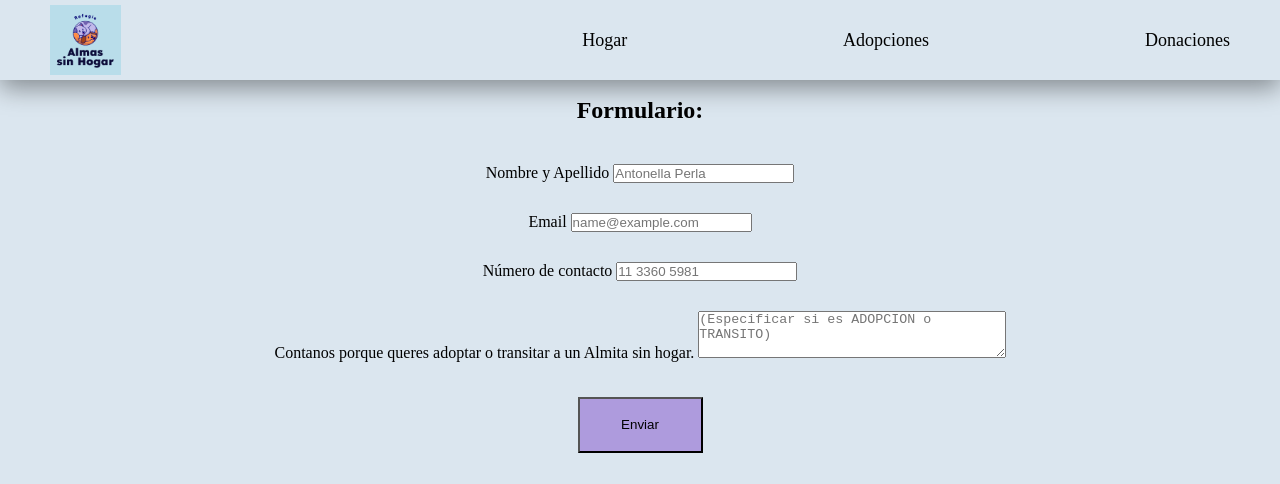
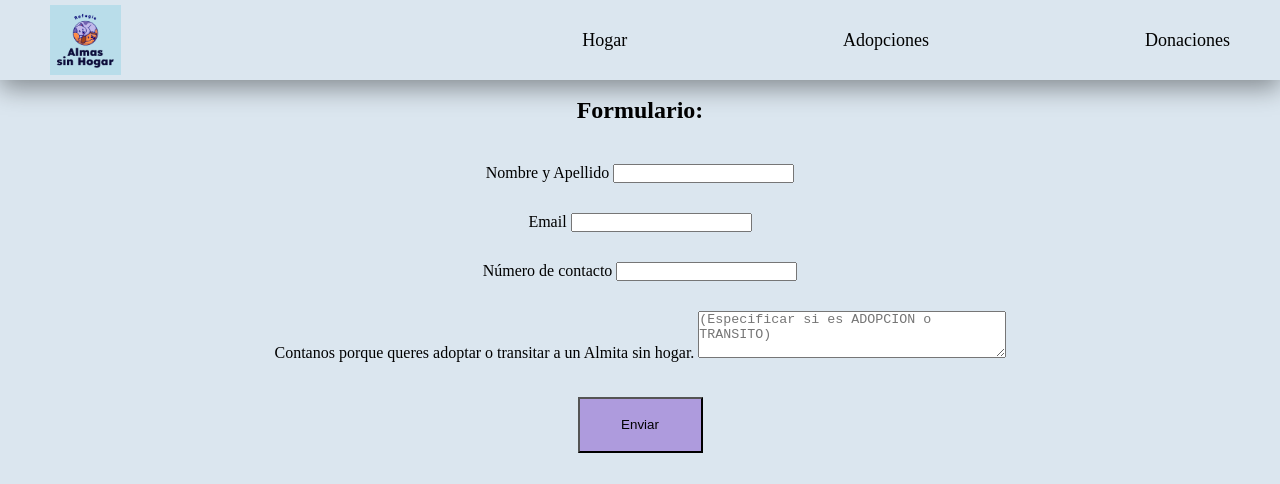
Before and after one commit to antoperla98/PaginaIntegradora, a plain HTML site: page formularios.html in a window 1280 px wide. Shown: the top 484 px of the page. Drawn offline with Linux system fonts and the light colour scheme.

Commit message:
formulario

```diff
--- a/formularios.html
+++ b/formularios.html
@@ -38,15 +38,15 @@
             <h1 id="textform">Formulario:</h1>
             <div class="form-group1">
                 <label for="exampleFormControlInput1">Nombre y Apellido</label>
-                <input type="email" class="form-control" id="exampleFormControlInput1" placeholder="Antonella Perla">
+                <input type="email" class="form-control" id="exampleFormControlInput1">
             </div>
             <div class="form-group">
                 <label for="exampleFormControlInput1">Email</label>
-                <input type="email" class="form-control" id="exampleFormControlInput1" placeholder="name@example.com">
+                <input type="email" class="form-control" id="exampleFormControlInput1">
             </div>
             <div class="form-group">
                 <label for="exampleFormControlInput1">Número de contacto</label>
-                <input type="email" class="form-control" id="exampleFormControlInput1" placeholder="11 3360 5981">
+                <input type="email" class="form-control" id="exampleFormControlInput1">
             </div>
             <div class="form-group4">
                 <label for="exampleFormControlTextarea1">Contanos porque queres adoptar o transitar a un Almita sin
```
